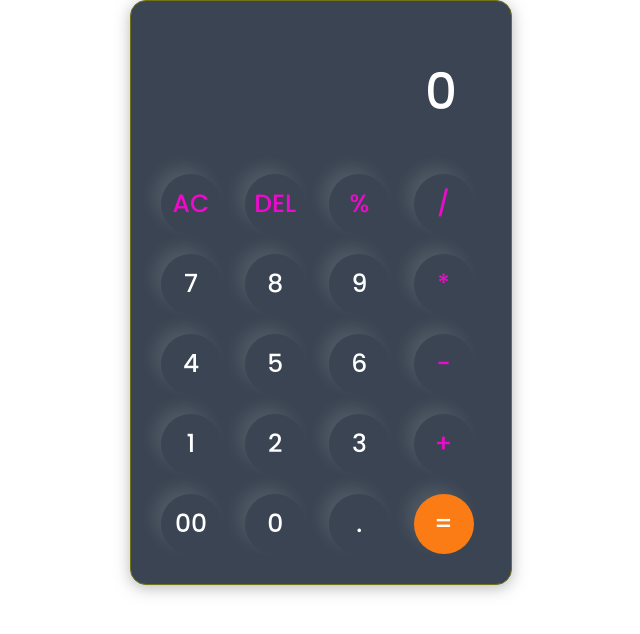
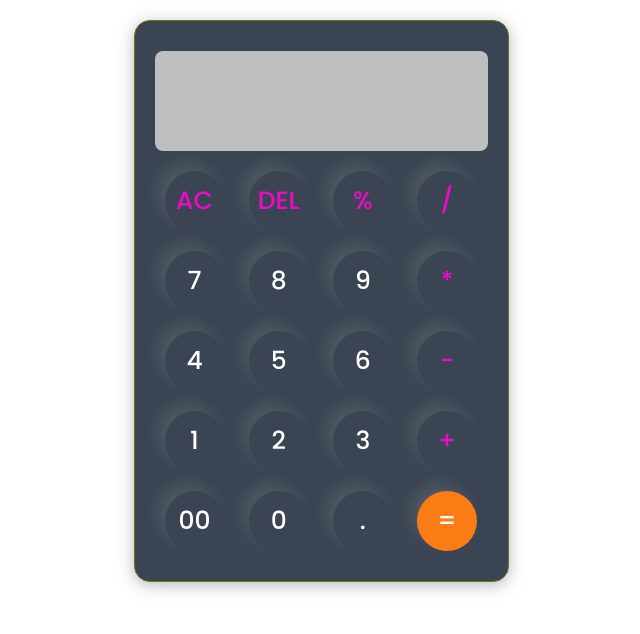
Before and after one commit to Ifeoluwayemisi/CODSOFT-CALCULATOR, a plain HTML site: page index.html in a window 1280 px wide. Shown: the whole page, without its empty margins (319-959 px from the left). Drawn offline with Linux system fonts and the light colour scheme.

Commit message:
Beta version

```diff
--- a/index.html
+++ b/index.html
@@ -4,6 +4,7 @@
     <meta charset="UTF-8">
     <meta name="viewport" content="width=device-width, initial-scale=1.0">
     <title>CALCULATOR</title>
+
     <style>
                 @import url('https://fonts.googleapis.com/css2?family=Poppins:wght@500&display=swap');
         *{
@@ -23,6 +24,8 @@ body{
         }
 
         .calculator{
+            width: 375px;
+            margin: 20px;
             border: 1px solid #717317;
             padding: 20px;
             border-radius: 16px;
@@ -30,23 +33,26 @@ body{
             box-shadow: 0px 3px 15px rgba(113, 115, 119, 0.5);
         }
 
-input{
-    width: 320px;
+        #inputBox{
+            width: 100%;
+            border-radius: 8px;
+            padding: 10px;
+            margin: 10px auto;
+            height: 100px;
             border: none;
-    padding: 24px;
-    margin: 10px;
             background: transparent;
             box-shadow: 0px 3px 15px rgbs(84 84 84 0.1);
             font-size: 50px;
             text-align: right;
             cursor: pointer;
-    color: #ffffff;
+            color: #000000;
+            background-color: #bdbfc1;
+            box-sizing: border-box;
+            overflow: scroll;
 
         }
 
-input::placeholder{
-    color: #ffffff;
-}
+
         button{
             border: none;
             width: 60px;
@@ -73,7 +79,7 @@ button{
 <body>
 
     <div class="calculator">
-        <input type="text" placeholder="0" id="inputBox">
+        <p id="inputBox"></p>
         <div>
             <button class="operator">AC</button>
             <button class="operator">DEL</button>
@@ -117,23 +123,23 @@ arr.forEach(button =>{
             button.addEventListener('click', (e) =>{
             if(e.target.innerHTML == '='){
                 string = eval(string);
-        input.value = string;
+                input.innerHTML = string;
             }
 
             else if(e.target.innerHTML == 'AC'){
                 string = "";
-        input.value = string;
+                input.innerHTML = string;
 
             }
 
             else if(e.target.innerHTML == 'DEL'){
                 string = string.substring(0, string.length-1);
-        input.value = string
+                input.innerHTML = string
             }
 
             else{
                 string += e.target.innerHTML;
-        input.value = string;
+                input.innerHTML = string;
             }
 
             })
```
Lines whose indentation alone changed are shown as unchanged.
